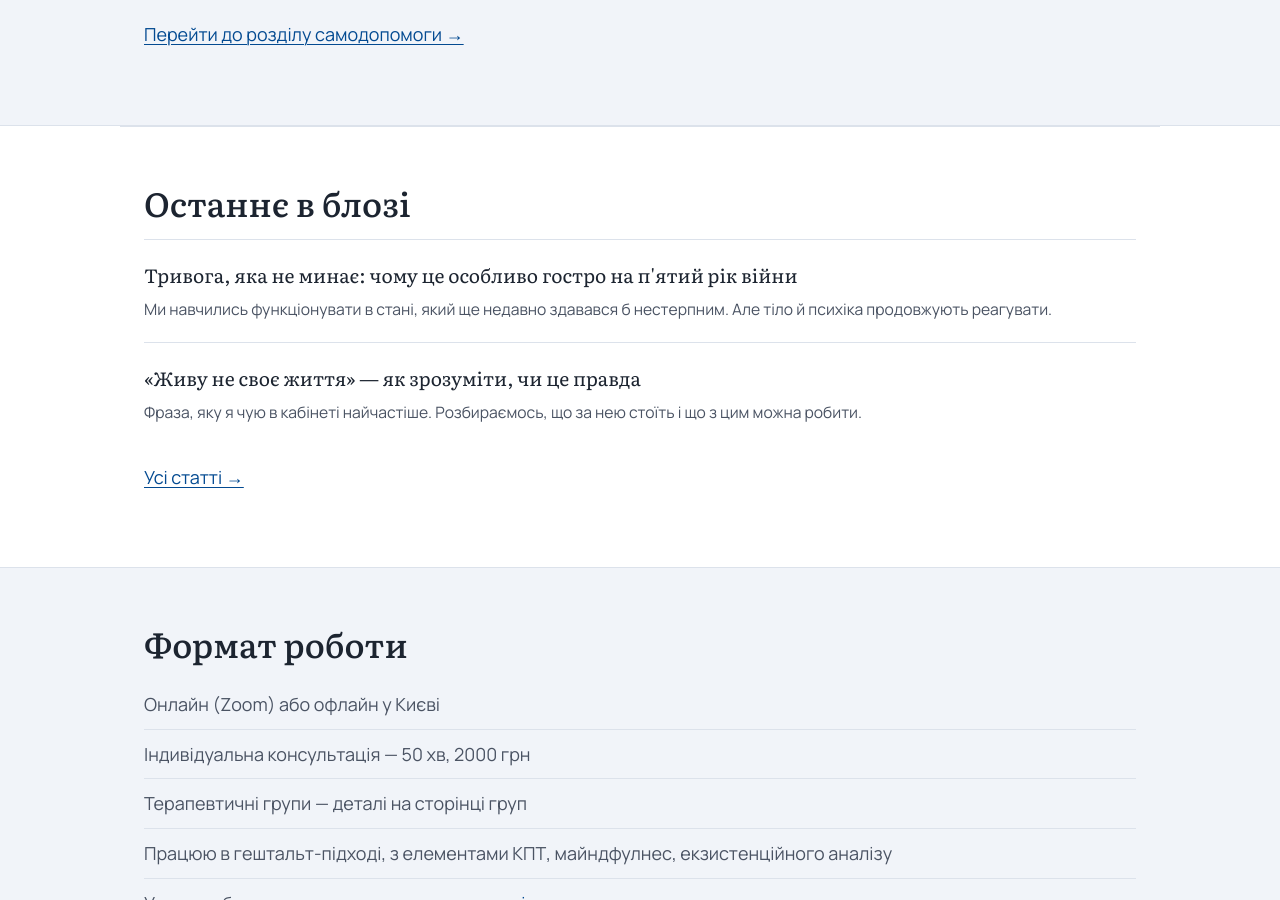
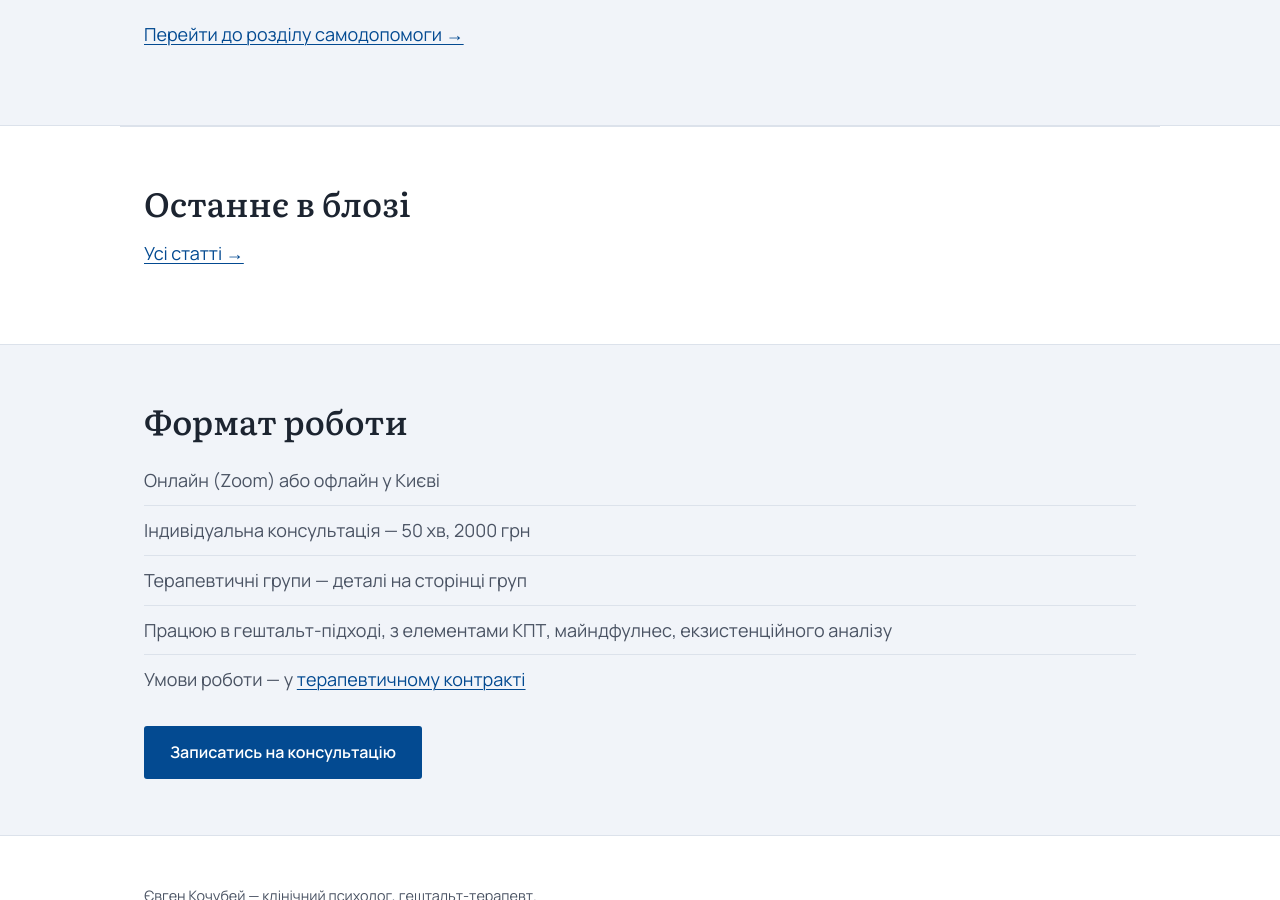
Before and after one commit to cobchik/yevhenkochubei-site, a Jekyll site: the page built from index.md, in a window 1280 px wide and 900 px high, scrolled down 1410 px. Built offline with Jekyll 4.4.1, drawn with Linux system fonts in a browser that asks for light colours.

```diff
--- a/_posts/2026-01-15-zhyvu-ne-svoie-zhyttya.md
+++ /dev/null
@@ -1,20 +0,0 @@
----
-title: "«Живу не своє життя» — як зрозуміти, чи це правда"
-category: "Для чоловіків"
-excerpt: "Фраза, яку я чую в кабінеті найчастіше. Розбираємось, що за нею стоїть і що з цим можна робити."
----
-
-У вас є робота, стосунки, можливо — діти. З боку виглядає, що все складено
-непогано. Але всередині — тихе відчуття, що щось не так. Ніби ви граєте роль,
-яка колись здавалась правильною, а тепер просто триває за інерцією.
-
-*[Далі — розгорнутий текст статті: що стоїть за цим відчуттям, чому воно
-з'являється саме після 30-35-40, і з чого почати, якщо хочеться розібратись.]*
-
-## Коротко
-
-- Це відчуття рідко з'являється миттєво — воно накопичується роками
-- Найчастіше воно про невідповідність між тим, як "треба", і тим, чого
-  насправді хочеться
-- Перший крок — не змінити все одразу, а чесно зрозуміти, де саме
-  розходження
--- a/_posts/2026-01-20-tryvoga-piatyi-rik-viyny.md
+++ /dev/null
@@ -1,22 +0,0 @@
----
-title: "Тривога, яка не минає: чому це особливо гостро на п'ятий рік війни"
-category: "Тривога і стосунки"
-excerpt: "Ми навчились функціонувати в стані, який ще недавно здавався б нестерпним. Але тіло й психіка продовжують реагувати."
----
-
-П'ятий рік ми живемо у стані постійної невизначеності. Хтось навчився з цим
-"жити", хтось відчуває, що тривога нікуди не зникла — вона просто стала
-фоном, який ми перестали помічати, поки він не проривається безсонням,
-дратівливістю чи раптовим відчуттям паніки.
-
-*[Далі — розгорнутий текст: чим хронічна тривога воєнного часу відрізняється
-від "звичайної" тривоги, як розпізнати, що вона переросла в проблему, що
-можна зробити самостійно, а коли варто звернутись по підтримку.]*
-
-## Коротко
-
-- Тривога воєнного часу — це нормальна реакція на ненормальні обставини
-- Проблемою вона стає, коли заважає функціонувати: спати, працювати,
-  бути в контакті з близькими
-- Є короткий <a href="{{ '/samodopomoga/test-tryvozhnist/' | relative_url }}">скринінговий тест</a>,
-  який допоможе зорієнтуватись
```
Also changed, not shown: polityka-konfidentsiinosti.md (+6 -4 lines).
